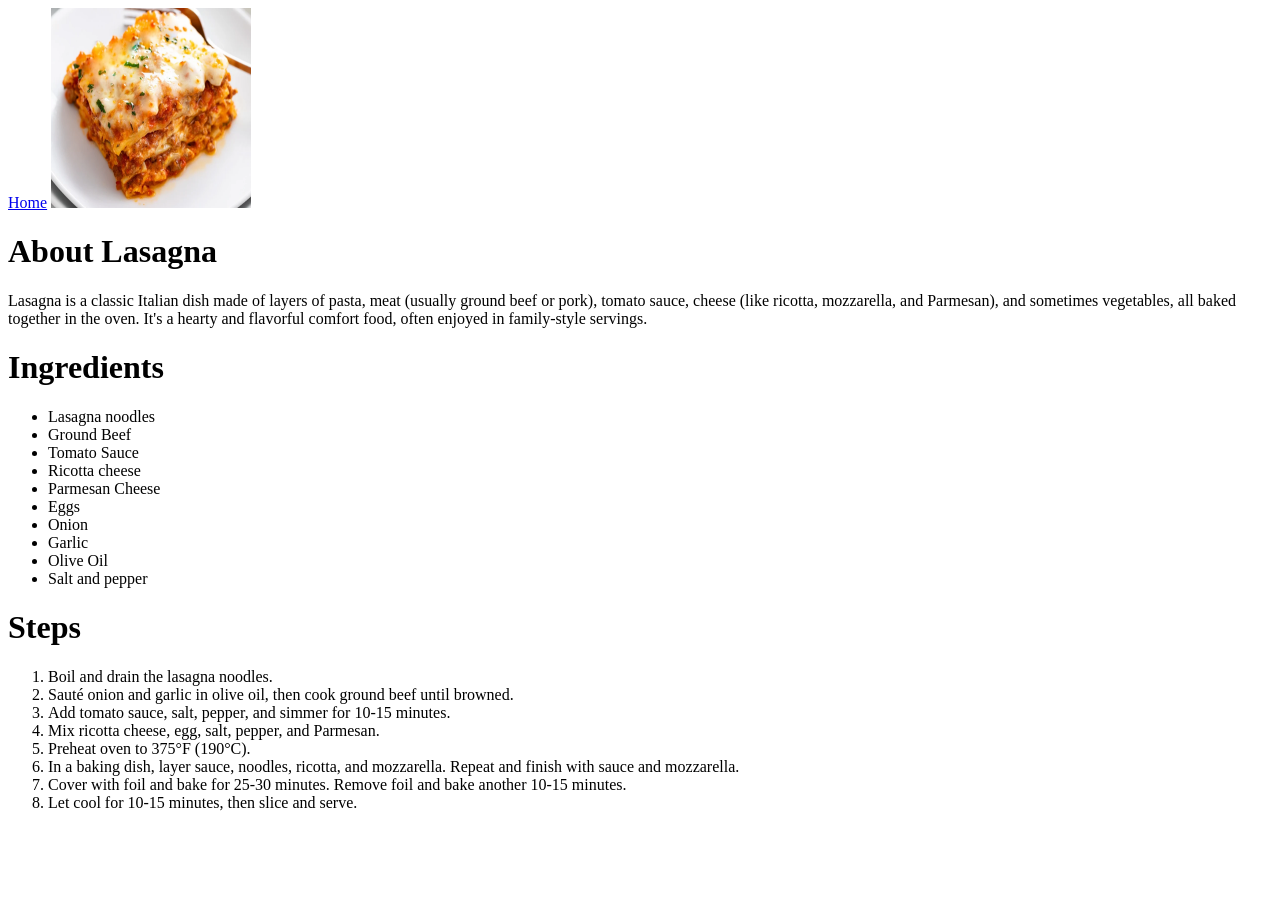
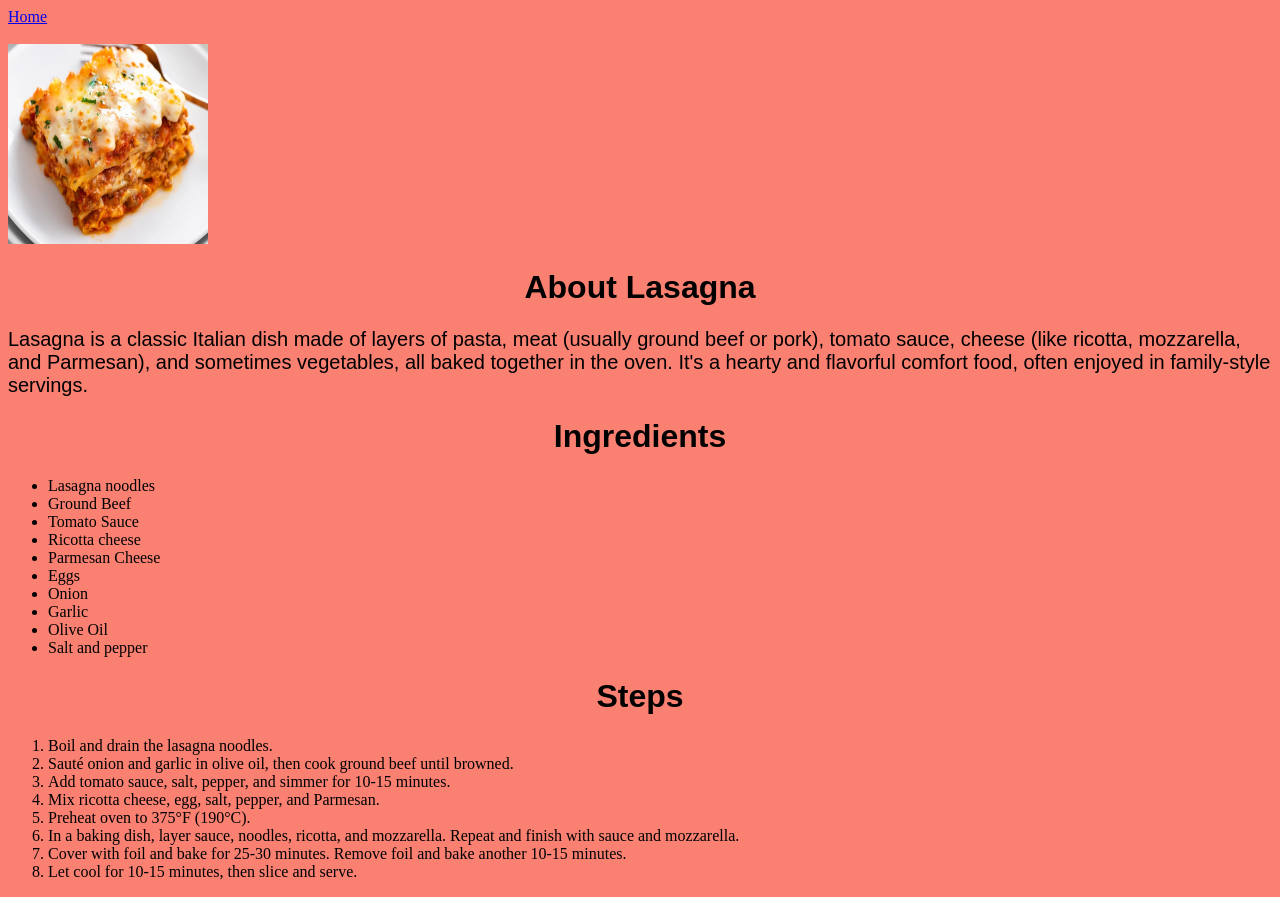
Before and after one commit to melxakr/odin-recipes, a plain HTML site: page recipes/lasagna.html in a window 1280 px wide. Before the commit the page ends 828 px from the top, so only its background shows below. Drawn offline with Linux system fonts and the light colour scheme.

Commit message:
added basic css

```diff
--- a/recipes/lasagna.html
+++ b/recipes/lasagna.html
@@ -3,6 +3,7 @@
 
     <head>
         <meta charset="UTF-8">
+        <link rel="stylesheet" href="../style.css">
         <title>
 
         </title>
@@ -10,7 +11,9 @@
 
 
     <body>
-<a href="../index.html">Home</a>
+        <a href="../index.html">Home</a>
+        <br>
+        <br>
 <img src="../images/lasagna.jpg" width="200px" height="200px">
 <h1>About Lasagna</h1>
 <p> Lasagna is a classic Italian dish made of layers of pasta, meat (usually ground beef or pork), tomato sauce, cheese (like ricotta, mozzarella, and Parmesan), and sometimes vegetables, all baked together in the oven. It's a hearty and flavorful comfort food, often enjoyed in family-style servings.</p>
--- a/style.css
+++ b/style.css
@@ -0,0 +1,15 @@
+body {
+    background-color: salmon;
+}
+
+h1{
+    font-family: sans-serif;
+    text-align: center;
+    font-size: 32px;
+}
+
+p{
+    font-family: sans-serif;
+    font-size: 20px;
+
+}
```
Also changed, not shown: index.html (+3 -0 lines), recipes/pizza.html (+3 -0 lines).
